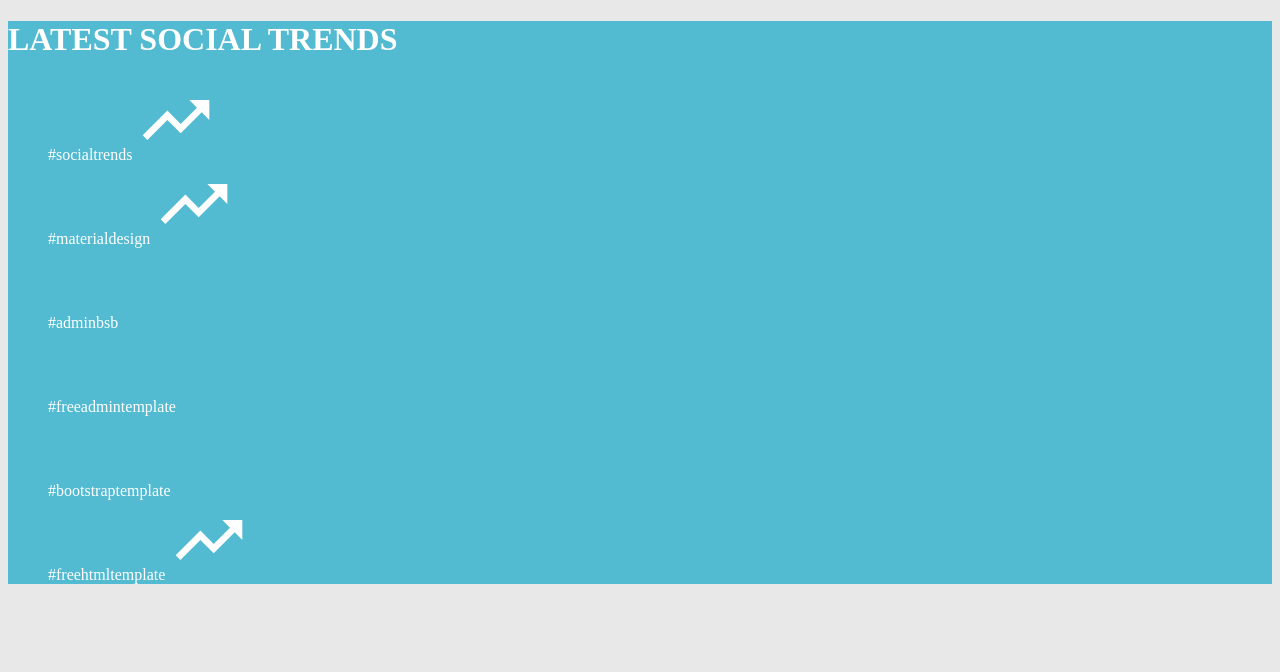
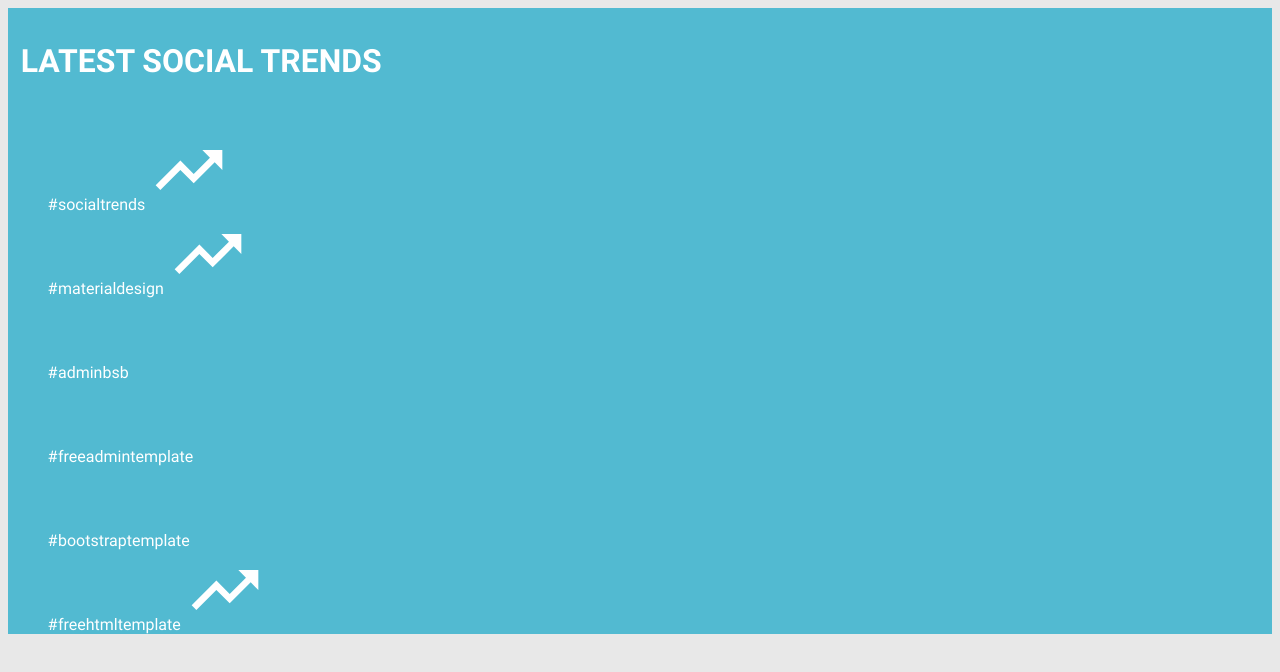
Before and after one commit to mdl-internship-souradeep-nanda/social-trend-react-exam, a React (Create React App) app: page / in a window 1280 px wide. Shown: the top 672 px of the page. Built offline with nearby package versions, Linux system fonts and the light colour scheme.

Commit message:
Fonts linked

```diff
--- a/src/css/App.css
+++ b/src/css/App.css
@@ -1,3 +1,13 @@
+@font-face {
+  font-family: RobotoBold;
+  src: url(./fonts/Roboto-Bold.ttf);
+}
+
+@font-face {
+  font-family: RobotoRegular;
+  src: url(./fonts/Roboto-Regular.ttf);
+}
+
 body{
   background:#e8e8e8;
 }
--- a/src/css/ContainerBody.css
+++ b/src/css/ContainerBody.css
@@ -1,3 +1,3 @@
 .container-body-wrapper{
-  display: block;
+  font-family: "RobotoRegular"
 }
--- a/src/css/ContainerHeader.css
+++ b/src/css/ContainerHeader.css
@@ -1,3 +1,4 @@
 .container-header-wrapper{
-  display: block;
+  padding: 1%;
+  font-family: "RobotoBold"
 }
```
Also changed, not shown: src/css/fonts/Roboto-Bold.ttf (added), src/css/fonts/Roboto-Regular.ttf (added).
